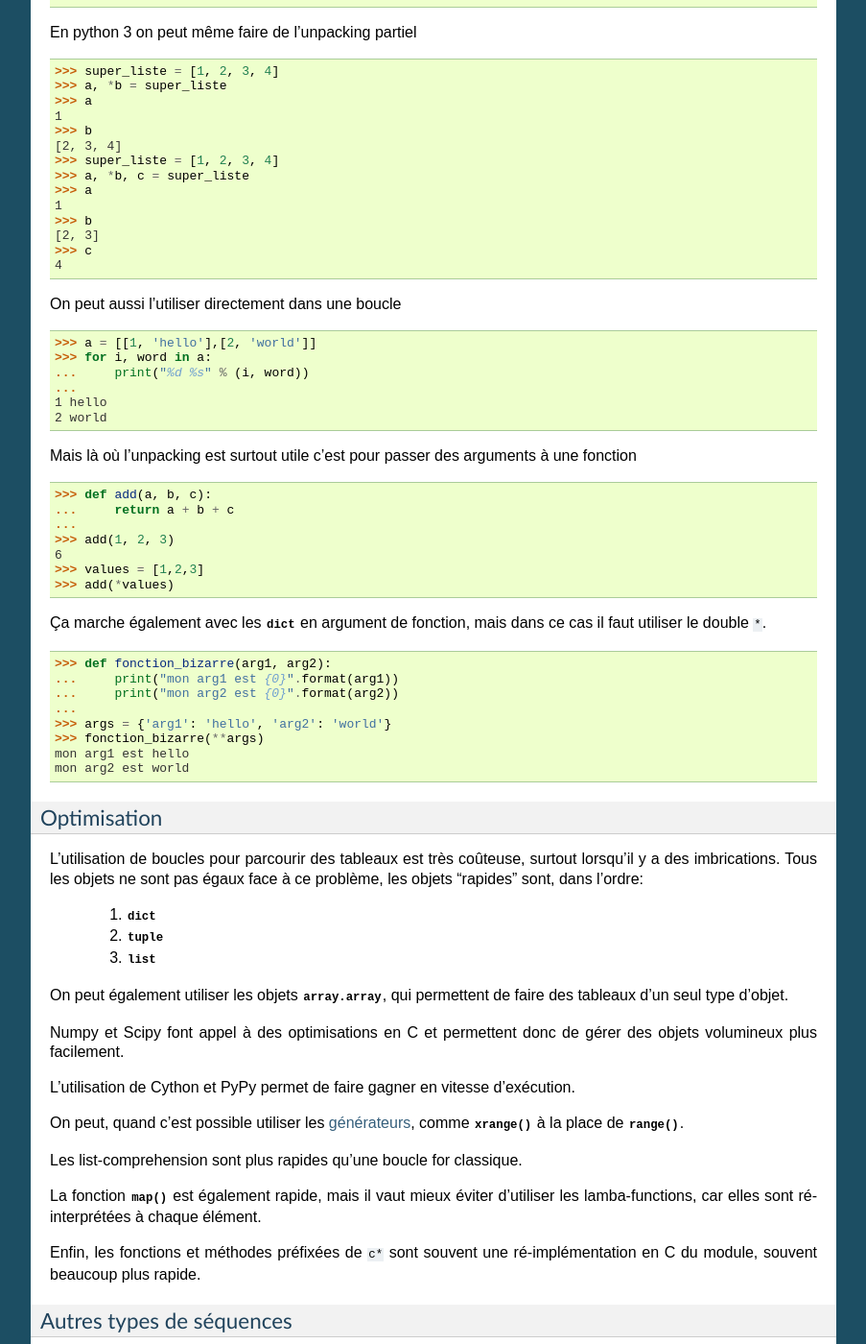
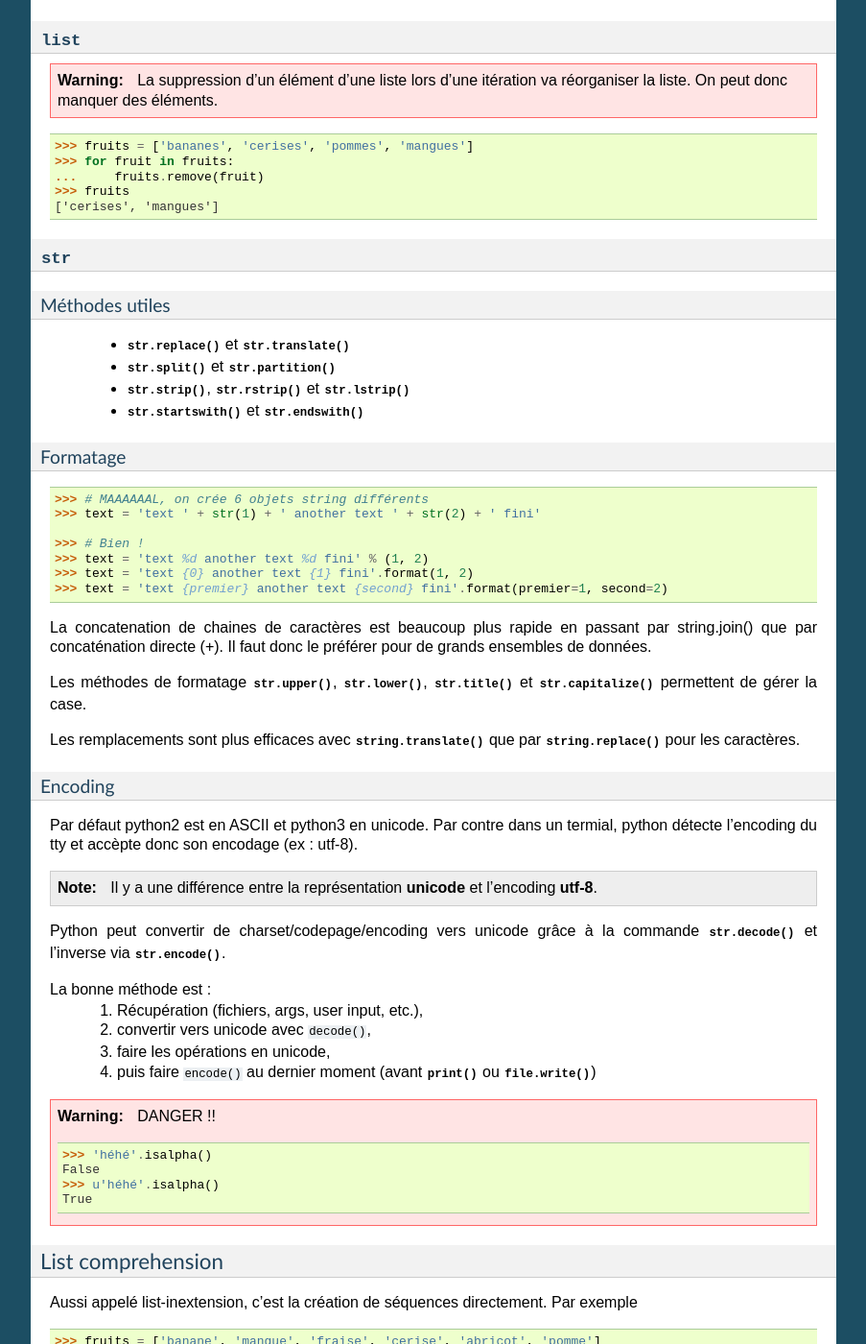
Before and after one commit to galactics/doc-python, a Sphinx documentation site: the page built from source/index.rst, in a window 1280 px wide and 1400 px high, scrolled down 3327 px. Shown: the whole window at 96% size, without its empty margins (198-1101 px from the left). Built offline with Sphinx 7.4.7, drawn with Linux system fonts in a browser that asks for light colours; some of the changed text lies outside the part shown.

Commit message:
Réorganisation

```diff
--- a/source/index.rst
+++ b/source/index.rst
@@ -17,6 +14,37 @@
 le cours **Python Avancé** reçu en décembre 2014 et donné par
 `Jean-Philippe Camguilhem <https://github.com/jpcw>`_ de
 `Makina-Corpus <http://makina-corpus.com/>`_.
+
+:abbr:`PEP (Python Enhancement Proposals)` 8
+============================================
+
+La :pep:`8` définit tout un ensemble de rêgles non-contraignantes de codages,
+notamment les conventions de nommages et est un guide de mise en forme.
+
+Les commandes ``pep8`` et ``flake8`` permettent de vérifier si la mise en
+forme du code source est conforme à cette PEP, et sont installables via
+:ref:`my pip`.
+
+Une méthode ou variable préfixée d'un underscore ``_`` n'a, par covention,
+pas vocation à être utilisée à l'extérieur de la classe. Cependant, comme il
+n'y a pas de notion de visibilité d'attributs et de méthodes, on n'empèche
+personne de le faire.
+
+De même, les méthodes encadrées par des double-underscore (par exemple
+``__init__``) sont des méthodes spéciales.
+
+Selon la :pep:`8`:
+
+===================== ========================== ============================
+Type                  Règles                     Exemples
+===================== ========================== ============================
+Modules               minuscule                  ``scoop``
+Classes               Majuscule À Chaque Mot     ``LectureFichier``
+Exceptions            \*Error                    ``LectureFichierError``
+Fonctions et Méthodes minuscules\_et\_underscore ``appel_fonction()``
+Constantes            MAJUSCULES                 ``FICHIER_DEFAUT``
+Variables d'instances minuscules\_et\_underscore ``fichier_alpha = Classe()``
+===================== ========================== ============================
 
 sys.path
 ========
@@ -142,10 +170,23 @@
 
 Le tuple est immuable.
 
+.. warning:: ``(1)`` n'est pas un tuple, à la différence de ``(1,)``
+
+    .. code-block:: python
+
+        >>> a = (1)    # raté !
+        >>> type(a)
+        <type 'int'>
+
+        >>> a = (1, )  # gagné !
+        >>> type(a)
+        <type 'tuple'>
+
+
 :py:obj:`dict`
 --------------
 
-Tableau associatif, dont la clé peut être nimporte quelle valeur immuable
+Tableau associatif, dont la clé peut être n'importe quelle valeur immuable
 (str, int, tuple, etc.).
 
 La méthode :py:meth:`dict.items` retourne la liste complète des couples
@@ -173,6 +214,69 @@
     >>> fruits
     ['cerises', 'mangues']
 
+:py:obj:`str`
+-------------
+
+Méthodes utiles
+^^^^^^^^^^^^^^^
+
+    * :py:meth:`str.replace` et :py:meth:`str.translate`
+    * :py:meth:`str.split` et :py:meth:`str.partition`
+    * :py:meth:`str.strip`, :py:meth:`str.rstrip` et :py:meth:`str.lstrip`
+    * :py:meth:`str.startswith` et :py:meth:`str.endswith`
+
+Formatage
+^^^^^^^^^
+
+.. code-block:: python
+
+    >>> # MAAAAAAL, on crée 6 objets string différents
+    >>> text = 'text ' + str(1) + ' another text ' + str(2) + ' fini'
+
+    >>> # Bien !
+    >>> text = 'text %d another text %d fini' % (1, 2)
+    >>> text = 'text {0} another text {1} fini'.format(1, 2)
+    >>> text = 'text {premier} another text {second} fini'.format(premier=1, second=2)
+
+La concatenation de chaines de caractères est beaucoup plus rapide en passant
+par string.join() que par concaténation directe (+). Il faut donc le préférer
+pour de grands ensembles de données.
+
+Les méthodes de formatage :py:meth:`str.upper`, :py:meth:`str.lower`,
+:py:meth:`str.title` et :py:meth:`str.capitalize` permettent de gérer la case.
+
+Les remplacements sont plus efficaces avec :py:func:`string.translate` que par
+:py:func:`string.replace` pour les caractères.
+
+Encoding
+^^^^^^^^
+
+Par défaut python2 est en ASCII et python3 en unicode. Par contre dans un
+termial, python détecte l'encoding du tty et accèpte donc son encodage
+(ex : utf-8).
+
+.. note:: Il y a une différence entre la représentation **unicode** et
+   l'encoding **utf-8**.
+
+Python peut convertir de charset/codepage/encoding vers unicode grâce à la
+commande :py:meth:`str.decode` et l'inverse via :py:meth:`str.encode`.
+
+La bonne méthode est :
+    #. Récupération (fichiers, args, user input, etc.),
+    #. convertir vers unicode avec ``decode()``,
+    #. faire les opérations en unicode,
+    #. puis faire ``encode()`` au dernier moment (avant :py:func:`print` ou
+       :py:meth:`file.write`)
+
+.. warning:: DANGER !!
+
+    .. code-block:: python
+
+        >>> 'héhé'.isalpha()
+        False
+        >>> u'héhé'.isalpha()
+        True
+
 List comprehension
 ------------------
 
@@ -188,6 +292,10 @@
 
 Ce type d'opération fonctionne avec toutes les séquences (list, tuple, dict,
 etc.) et est très efficace d'un point de vue CPU.
+
+Attention cependant à ne pas utiliser les parenthèses ``()`` à la place des
+crochets. Celles-ci servent à la création des :ref:`générateurs <generateurs>`.
+Il convient d'utiliser le constructeur classique :py:func:`tuple`.
 
 unpacking
 ---------
@@ -388,27 +496,24 @@
 
 Voir :ref:`generator-types` et l'article de `Sam&Max <http://sametmax.com/comment-utiliser-yield-et-les-generateurs-en-python/>`_
 
-Chaines de caractères
-=====================
+Fichiers
+========
 
-Formatage
----------
+Path
+----
 
-.. code-block:: python
+Il ne faut jamais concatener soi-même les path, car :py:mod:`os.path` c'est la
+vie !
 
-    >>> # MAAAAAAL, on crée 6 objets string différents
-    >>> text = 'text ' + str(1) + ' another text ' + str(2) + ' fini'
+Dans la stdlib de python 3.4 (et PyPy) :py:mod:`path` est super cool et permet
+de faire un objet Path, sur lequel on peut faire un join(), rename(), move(),
+chown(), etc.
 
-    >>> # Bien !
-    >>> text = 'text %d another text %d fini' % (1, 2)
-    >>> text = 'text {0} another text {1} fini'.format(1, 2)
-    >>> text = 'text {premier} another text {second} fini'.format(premier=1, second=2)
+Lecture/Écriture
+----------------
 
-La concatenation de chaines de caractères est beaucoup plus rapide en passant
-par string.join() que par concaténation directe (+). Il faut donc le préférer
-pour de grands ensembles de données.
-
-Pour la lecture de fichiers, préférer splitline
+Pour la lecture de fichiers, préférer :py:meth:`str.splitlines` à
+:py:meth:`file.readlines`.
 
 .. code-block:: python
 
@@ -425,52 +530,18 @@
     En python 3,  la fonction open se comporte comme :py:func:`codecs.open`
     avec l'encoding 'utf-8' par défaut.
 
-Les remplacements sont plus efficaces avec :py:func:`string.translate` que par
-:py:func:`string.replace` pour les caractères.
 
-Encoding
---------
+Fichiers temporaires
+--------------------
 
-Une chaine de caractère (:py:obj:`str`) est une séquence d'octets.
-Par défaut python2 est en ASCII. Par contre dans un termial, python détecte
-l'encoding du tty et accèpte donc son encodage (ex : utf-8).
+Pour la création de fichiers temporaires :py:mod:`tempfile`. Supprime le
+fichier dès l'appel de ``file.close()``.
 
-.. note:: Il y a une différence entre la représentation **unicode** et
-   l'encoding **utf-8**.
-
-Python peut convertir de charset/codepage/encoding vers unicode grâce à la
-commande :py:meth:`string.decode` et l'inverse via :py:meth:`string.encode`.
-
-La bonne méthode est :
-    #. tout récupérer,
-    #. décoder vers unicode avec decode(),
-    #. faire les opérations en unicode,
-    #. puis faire encode() au dernier moment (avant :py:func:`print` ou
-       :py:meth:`file.write`)
-
-.. warning:: DANGER !!
-
-    .. code-block:: python
-
-        >>> 'héhé'.isalpha()
-        False
-        >>> u'héhé'.isalpha()
-        True
-
-Path
-====
-
-Il ne faut jamais concatener soi-même les path, car :py:mod:`os.path` c'est la
-vie !
-
-Dans la stdlib de python 3.4 (et PyPy) :py:mod:`path` est super cool et permet
-de faire un objet Path, sur lequel on peut faire un join(), rename(), move(),
-chown(), etc.
-
-Pour la création de fichiers temporaires :py:mod:`tempfile`.
+Algorithmique
+=============
 
 Scope
-=====
+-----
 
 Une variable est accessible depuis n'importe quel sous-scope en lecture, mais
 pas en écriture.
@@ -497,23 +568,78 @@
         # parce que global CAYMAL
         return variable
 
+En python 3 on peut utiliser :keyword:`nonlocal` qui permet d'accéder au scope
+directement au-dessus.
+
 Fonctions
-=========
+---------
 
 La valeur par défaut d'un argument d'une fonction n'est évalué qu'une fois
 lors de la déclaration. Ainsi si elle fait référence à un objet qui n'existe
 pas encore, il y aura erreur.
 
+Décorateurs
+-----------
+
+On peut créer ses propres décorateurs, de manière à ajouter une
+fonctionnalitée particulière. Par exemple, le décorateur suivant permet de
+mettre en cache les sorties d'une fonction::
+
+    #!/usr/bin/env python
+    # -*- coding: utf-8 -*-
+
+    from functools import wraps
+
+    def memorize(func):
+        memo = {}
+        @wraps(func)
+        def memorized_func(x):
+            if x not in memo:
+                memo[x] = func(x)
+            return memo[x]
+
+        return memorized_func
+
+    calls = 0
+
+    @memorize
+    def fib(n):
+        global callé
+        calls += 1
+
+        if n == 0:
+            return 0
+        elif n == 1:
+            return 1
+        else:
+            return fib(n-1) + fib(n-2)
+
+    print "fib :", fib(40)
+    print "calls :", calls
+
+Le décorateur :py:func:`wraps <functools.wraps>` permet de faire passer le
+:py:attr:`__doc__ <func.__doc__>`, :py:attr:`__module__ <class.__module__>` et
+le :py:attr:`__name__ <class.__name__>` de la fonction décorée (``fib``) à la
+fonction décoratrice (``_memorize``).
+
+Des version sympa de décorateurs sont disponibles sur ce
+`wiki <https://wiki.python.org/moin/PythonDecoratorLibrary>`_:
+
+    * deprecated
+    * timing
+    * retry
+
 Boucles
-=======
+-------
 
-On peut utiliser la méthode :keyword:`for-else <for>`. Le code contenu dans
-``else`` ne sera exécuté que dans le cas ou for n'est pas interrompu ou breaké.
+En plus de la syntaxe classique ``for x in ...`` peut utiliser la méthode
+:keyword:`for-else <for>`. Le code contenu dans ``else`` ne sera exécuté que
+dans le cas ou for n'est pas interrompu ou breaké.
 
 Le même principe est applicable à :keyword:`while-else <while>`.
 
 Exceptions
-==========
+----------
 
 .. code-block:: python
 
@@ -621,72 +723,25 @@
         def voltage(self):
             raise Exception("Impossible de supprimer cet élément")
 
-decorateurs
------------
+Attributs spéciaux
+------------------
 
-On peut créer ses propres décorateurs, de manière à ajouter une
-fonctionnalitée particulière. Par exemple, le décorateur suivant permet de
-mettre en cache les sorties d'une fonction::
-
-    #!/usr/bin/env python
-    # -*- coding: utf-8 -*-
-
-    from functools import wraps
-
-    def memorize(func):
-        memo = {}
-        @wraps(func)
-        def memorized_func(x):
-            if x not in memo:
-                memo[x] = func(x)
-            return memo[x]
-
-        return memorized_func
-
-    calls = 0
-
-    @memorize
-    def fib(n):
-        global calls
-        calls += 1
-
-        if n == 0:
-            return 0
-        elif n == 1:
-            return 1
-        else:
-            return fib(n-1) + fib(n-2)
-
-    print "fib :", fib(40)
-    print "calls :", calls
-
-Le décorateur :py:func:`wraps <functools.wraps>` permet de faire passer le
-:py:attr:`__doc__ <func.__doc__>`, :py:attr:`__module__ <class.__module__>` et
-le :py:attr:`__name__ <class.__name__>` de la fonction décorée (``fib``) à la
-fonction décoratrice (``_memorize``).
-
-Des version sympa de décorateurs sont disponibles sur ce
-`wiki <https://wiki.python.org/moin/PythonDecoratorLibrary>`_:
-
-    * deprecated
-    * timing
-    * retry
-
-Autre
------
-
++-------------------+---------------------------------------------------------------------------------------------------+
+| Attribut          | Description                                                                                       |
++===================+===================================================================================================+
+| ``__call__``      | Rend l'objet appellable                                                                           |
++-------------------+---------------------------------------------------------------------------------------------------+
+| ``__dict__``      | Dictionnaire contenant tous les constantes, attributs et méthodes de l'objet/la classe            |
 +-------------------+---------------------------------------------------------------------------------------------------+
 | ``__slots__``     | Pour la linéarisation d'objets, on sélectionne les attributs qui seront conservés en mémoire      |
 |                   | (à la manière de __all__ pour les modules)                                                        |
-+-------------------+---------------------------------------------------------------------------------------------------+
-| ``__call__``      | Rend l'objet appellable                                                                           |
 +-------------------+---------------------------------------------------------------------------------------------------+
 | ``__[a-Z0-9]+_?`` | Les attributs préfixés de 2 « _ » et d'un « _ » au plus en suffixe sont des attributs spéciaux.   |
 |                   | Ils n'est pas possible de les overrider dans les classes filles.                                  |
 +-------------------+---------------------------------------------------------------------------------------------------+
 
 Métaclasses
-===========
+-----------
 
 Fabriquer des classes à la volée, équivalent des :keyword:`lambda` mais pour
 les classes.
@@ -709,14 +764,14 @@
 
 On peut également créer des métaclasse grâce à l'outils :py:mod:`abc`.
 
-Le singleton
-============
+Singleton
+---------
 
 Cet objet, qui est un objet qui ne peut être estancié qu'une seule fois.
 C'est dans la méthode :py:meth:`__new__() <object.__new__>` que cela doit être fait.
 
 Il existe un pattern de Singleton alternatif : le `Borg`_. Il permet le partage
-des états entre objets.
+des états entre objets et non de l'instance.
 
 .. _Borg: http://code.activestate.com/recipes/66531-singleton-we-dont-need-no-stinkin-singleton-the-bo/
 
@@ -743,8 +798,16 @@
 doit contenir au moins 1 caractère pour d'obscures raisons de suppression de
 fichiers vides par windows lors des zip/unzip.
 
+Si on souhaite créer un module vide, qui n'a vocation qu'à contenir d'autres
+modules, il faut créer un fichier ``__init__.py`` contenant::
+
+    __import__("pkg_resources").declare_namespace(__name__)
+
 Outils
-------
+======
+
+Développement
+-------------
 
 virtualenv
 ^^^^^^^^^^
@@ -769,10 +835,17 @@
 
 permet de faire un lien symbolique vers la librairie en cours de développement.
 
+.. _my pip:
+
 pip
 ^^^
 
-Gère (mal) les dépedances des paquets.
+Utilitaire officiel de gestion des packets via le site PyPi_.
+
+Attention à la gestion des versions des dépendances, qui peuvent rentrer en
+conflit les unes par rapport aux autres.
+
+.. _Pypi: https://pypi.python.org/pypi
 
 buildout
 ^^^^^^^^
@@ -791,7 +864,7 @@
 Lu ici-et-là qu'il est quand même assez lourd et difficilement configurable.
 
 Debug
-=====
+-----
 
 .. code-block:: python
 
@@ -850,7 +912,7 @@
 Cf. `Sam\&Max <http://sametmax.com/un-gros-guide-bien-gras-sur-les-tests-unitaires-en-python-partie-4/>`__
 
 unitttest
----------
+^^^^^^^^^
 
 .. code-block:: python
 
@@ -871,7 +933,7 @@
 Cf. `Sam\&Max <http://sametmax.com/un-gros-guide-bien-gras-sur-les-tests-unitaires-en-python-partie-2/>`__
 
 nosetest
---------
+^^^^^^^^
 
 .. code-block:: shell
 
@@ -885,7 +947,7 @@
     nosetests --with-doctest --with-coverage -v myProject/
 
 py.test
--------
+^^^^^^^
 
 Très puissant outil de tests, mais fait un peu trop de trucs ésotériques au
 niveau des imports. Comme nosetest, il permet de lancer des tests issus
@@ -908,13 +970,13 @@
     * tester aussi les doctest, unittest et nose
 
 tox
----
+^^^
 
 Si j'ai bien compris, c'est un outil d'automatisation des tests, mais il faut
 creuser/vérifier `ici <https://testrun.org/tox/latest/>`_.
 
 Documentation
-=============
+^^^^^^^^^^^^^
 
 `Sphinx <http://sphinx-doc.org/>`_ est la clé !
 
@@ -926,7 +988,7 @@
     * ``automodule`` permet d'aller chercher les docstring d'un module.
 
 Profiling
-=========
+^^^^^^^^^
 
 .. code-block:: shell
 
@@ -952,7 +1014,7 @@
 Par contre ce n'est pas super précis, parce que python n'a que des références.
 Ça ne correspond donc pas vraiment à ce qui est fait par python en mémoire.
 
-.. warning:: ça ne remplacera pas gdb pour la détection de fuites.
+.. note:: ça ne remplacera pas gdb pour la détection de fuites.
 
 Librairies sympas
 =================
@@ -981,7 +1043,7 @@
 | :py:mod:`multiprocessing`        | Faire des forks comme un fou                             | Utilisent la même API, |
 +----------------------------------+----------------------------------------------------------+ ils sont donc          +
 | :py:mod:`threading`              | À préférer à :py:mod:`thread`, mais peut être            | facilement             |
-|                                  | limité par le :term:`GIL <global interpreter lock>`.     | interchangeable        |
+|                                  | limité par le :term:`GIL <Global Interpreter Lock>`.     | interchangeable        |
 |                                  | Reste quand même super s'il y a beaucoup d'IO (fichiers, |                        |
 |                                  | RAM, etc.).                                              |                        |
 +----------------------------------+----------------------------------------------------------+------------------------+
```
Also changed, not shown: other parts of source/index.rst (+6 -41 lines).
